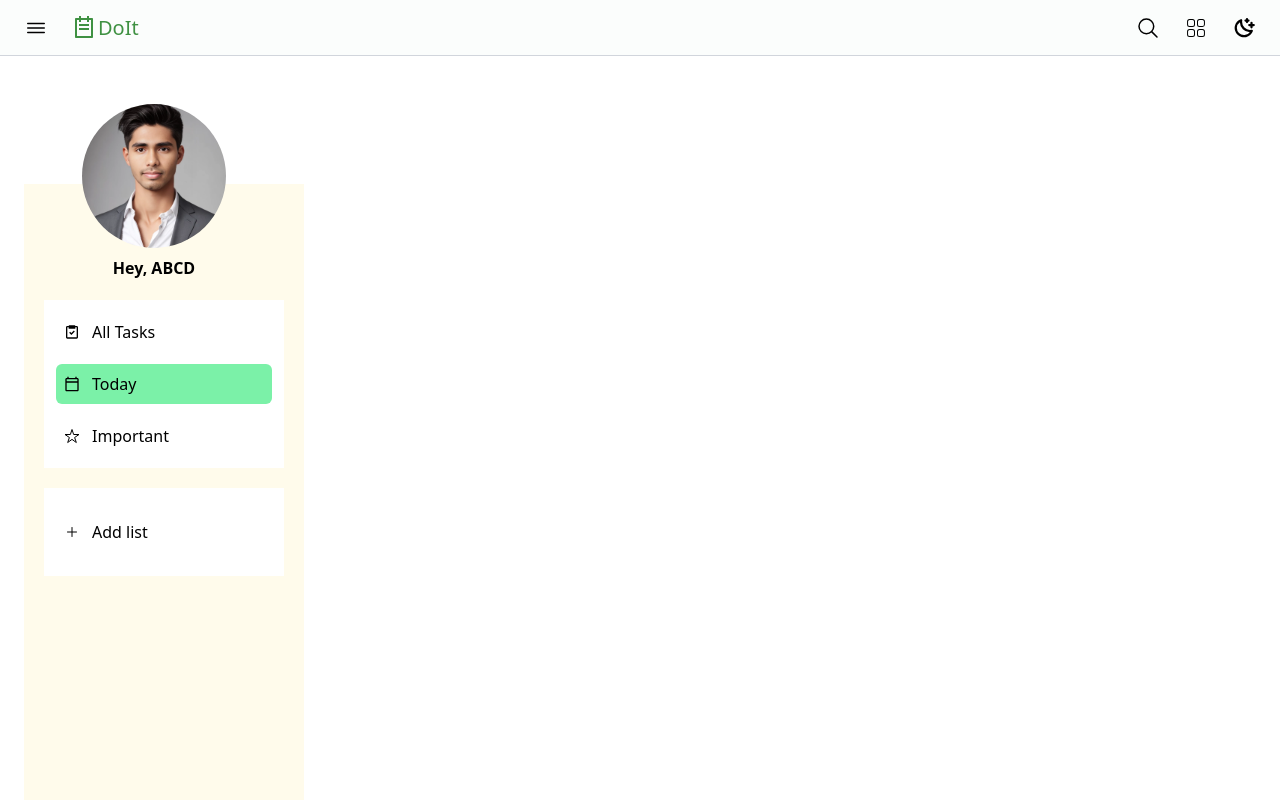
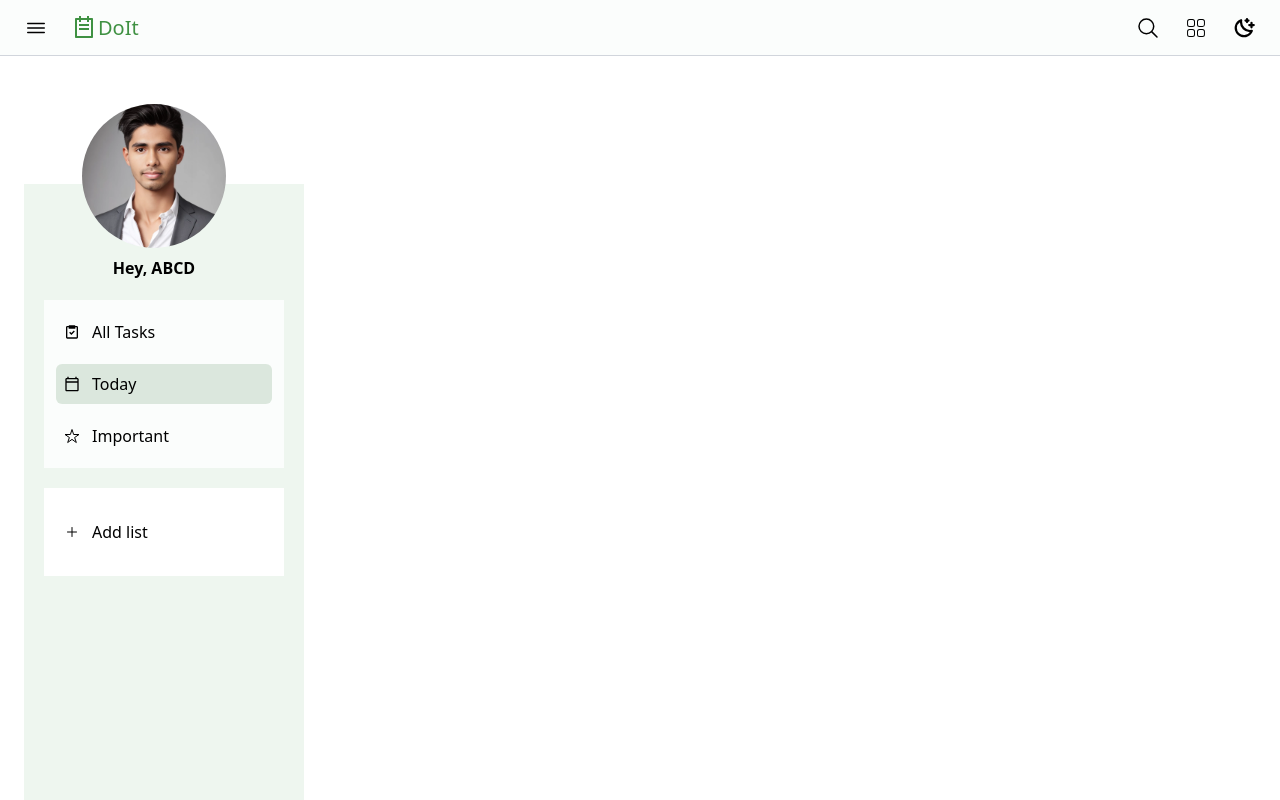
Before and after one commit to prashantkumarpro/DoIt, a React (Vite) app: page / in a window 1280 px wide. Shown: the top 800 px of the page. Built offline with nearby package versions, Linux system fonts and the light colour scheme.

Commit message:
added style to sidebar

```diff
--- a/src/component/SideNav.jsx
+++ b/src/component/SideNav.jsx
@@ -5,9 +5,9 @@ import { MdOutlineCalendarToday } from 'react-icons/md'
 import { IoAdd, IoStarOutline } from 'react-icons/io5'
 
 const sideNavLinks = [
-  { name: 'All Tasks', icon: <BiTask /> },
+  { name: 'All Tasks', icon: <BiTask />, active: false },
   { name: 'Today', icon: <MdOutlineCalendarToday />, active: true },
-  { name: 'Important', icon: <IoStarOutline /> }
+  { name: 'Important', icon: <IoStarOutline />, active: false }
 ]
 
 const SideNav = () => {
@@ -17,13 +17,13 @@ const SideNav = () => {
         <img src={profilePic} alt='Profile' className='rounded-full mx-auto' />
         <p className='mt-2 font-semibold'>Hey, ABCD</p>
       </div>
-      <div className='bg-amber-50 py-5 w-full h-screen p-5 mt-24'>
-        <nav className='mt-24 space-y-3 bg-white px-3 py-3 '>
+      <div className='bg-[#EEF6EF] py-5 w-full h-screen p-5 mt-24'>
+        <nav className='mt-24 space-y-3 bg-[#FBFDFC] px-3 py-3 '>
           {sideNavLinks.map((item, index) => (
             <div
               key={index}
               className={`flex items-center space-x-3 p-2  rounded-md cursor-pointer ${
-                item.active ? 'bg-green-300' : 'hover:bg-green-200'
+                item.active ? 'bg-[#35793729]' : 'hover:bg-[#75cb9229]'
               }`}
             >
               {item.icon}
```
